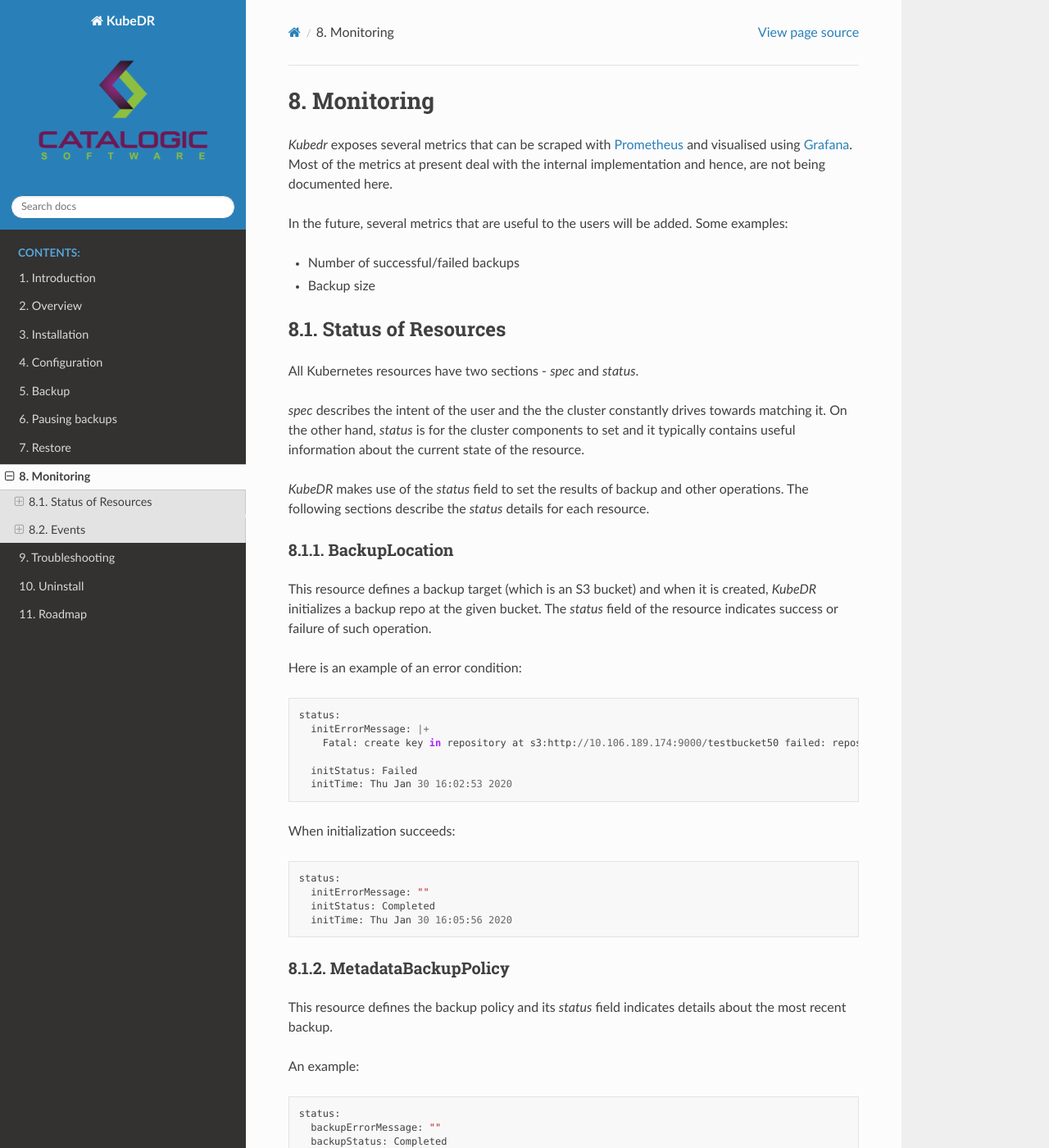
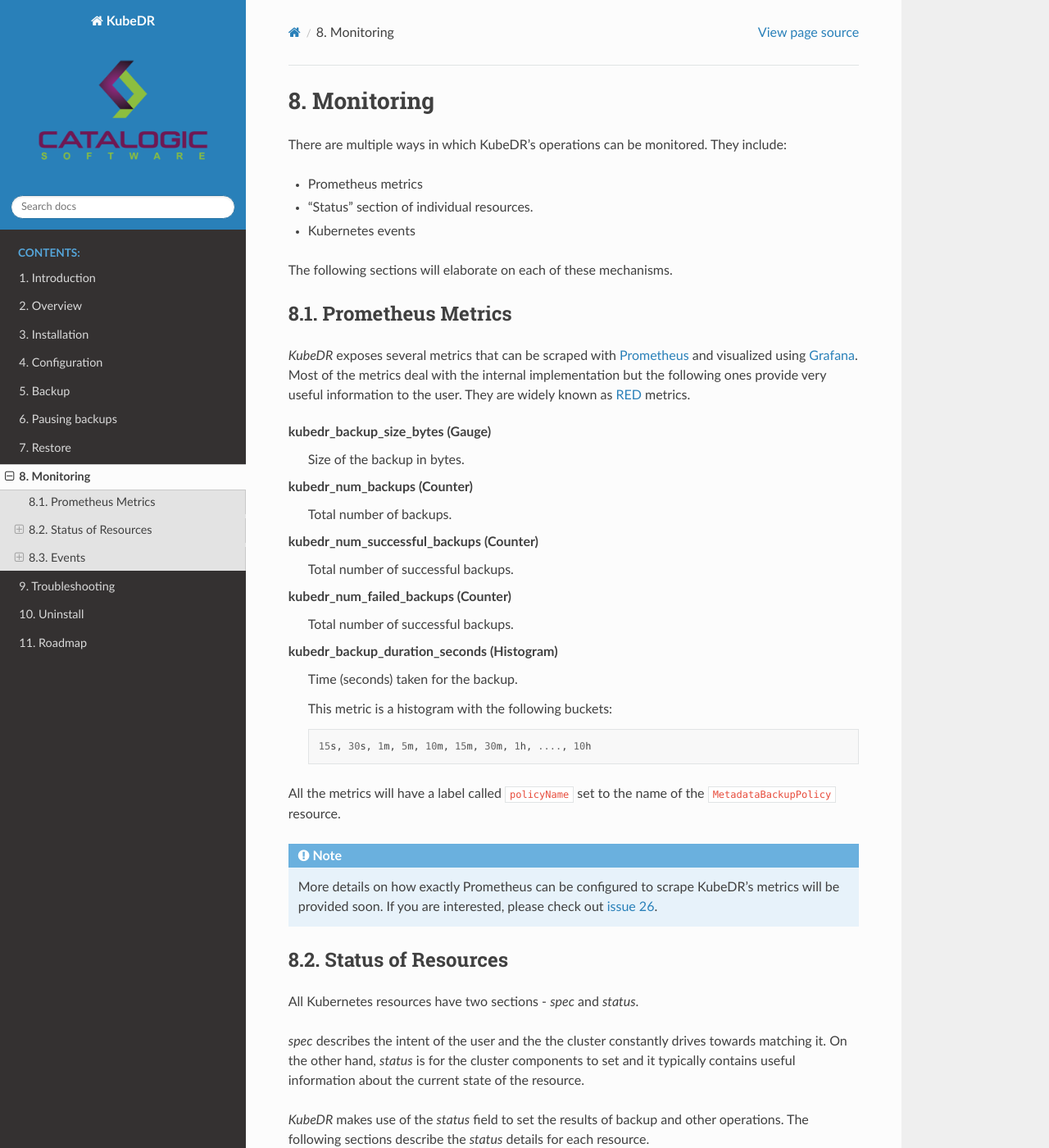
Before and after one commit to catalogicsoftware/kubedr, a Sphinx documentation site: the page built from docs/userguide/source/monitoring.rst, in a window 1280 px wide and 1400 px high. Shown: the whole window at 82% size. Built offline with Sphinx 7.4.7 and the Read the Docs theme 2.0.0, drawn with Linux system fonts in a browser that asks for light colours; some of the changed text lies outside the part shown.

Commit message:
Update user guide with details about metrics.

```diff
--- a/docs/userguide/source/monitoring.rst
+++ b/docs/userguide/source/monitoring.rst
@@ -2,16 +2,53 @@
  Monitoring
 ============
 
-*Kubedr* exposes several metrics that can be scraped with
-`Prometheus`_ and visualised using `Grafana`_. Most of the metrics at
-present deal with the internal implementation and hence, are not being
-documented here.
+There are multiple ways in which KubeDR's operations can be
+monitored. They include:
 
-In the future, several metrics that are useful to the users will be
-added. Some examples:
+- Prometheus metrics
 
-- Number of successful/failed backups
-- Backup size
+- "Status" section of individual resources.
+
+- Kubernetes events
+
+The following sections will elaborate on each of these mechanisms.
+
+Prometheus Metrics
+==================
+
+*KubeDR* exposes several metrics that can be scraped with
+`Prometheus`_ and visualized using `Grafana`_. Most of the metrics
+deal with the internal implementation but the following ones provide
+very useful information to the user. They are widely known as
+`RED`_ metrics.
+
+kubedr_backup_size_bytes (Gauge)
+    Size of the backup in bytes.
+
+kubedr_num_backups (Counter)
+    Total number of backups.
+
+kubedr_num_successful_backups (Counter)
+    Total number of successful backups.
+
+kubedr_num_failed_backups (Counter)
+    Total number of successful backups.
+
+kubedr_backup_duration_seconds (Histogram)
+    Time (seconds) taken for the backup.
+
+    This metric is a histogram with the following buckets::
+
+        15s, 30s, 1m, 5m, 10m, 15m, 30m, 1h, ...., 10h
+
+All the metrics will have a label called ``policyName`` set to the
+name of the ``MetadataBackupPolicy`` resource.
+
+.. note::
+
+   More details on how exactly Prometheus can be configured to scrape
+   KubeDR's metrics will be provided soon. If you are interested,
+   please check out `issue 26`_.
 
 Status of Resources
 ===================
@@ -122,3 +159,5 @@
 
 .. _Prometheus: https://prometheus.io
 .. _Grafana: https://grafanalabs.io
+.. _RED: https://www.scalyr.com/blog/red-and-monitoring-three-key-metrics-and-why-they-matter/
+.. _issue 26: https://github.com/catalogicsoftware/kubedr/issues/26
```
